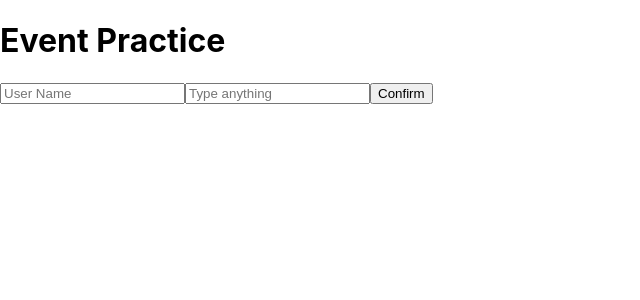
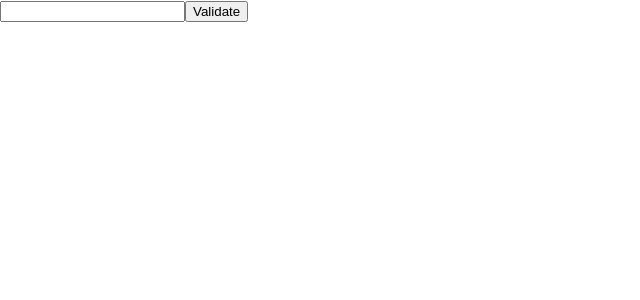
Before and after one commit to geumilbae/book_react_skill, a React (Create React App) app in the folder hello-react/: page / in a window 1280 px wide. Shown: the top 300 px of the page, without its empty margins (0-640 px from the left). Built offline with nearby package versions, Linux system fonts and the light colour scheme.

Commit message:
5.1 ref: password, green, and red

```diff
--- a/hello-react/src/App.js
+++ b/hello-react/src/App.js
@@ -1,8 +1,10 @@
 import React from "react";
-import EventPractice from "./EventPractice";
+import ValidationSample from "./ValidationSample";
 
 const App = () => {
-    return <EventPractice />;
+    return (
+        <ValidationSample />
+    );
 };
 
 export default App;
--- /dev/null
+++ b/hello-react/src/ValidationSample.css
@@ -0,0 +1,6 @@
+.success {
+    background-color: lightgreen;
+}
+.failure {
+    background-color: lightcoral;
+}
--- /dev/null
+++ b/hello-react/src/ValidationSample.js
@@ -0,0 +1,39 @@
+import React, {Component} from "react";
+import './ValidationSample.css';
+
+class ValidationSample extends Component {
+    state = {
+        password: '',
+        clicked: false,
+        validated: false
+    }
+
+    handleChange = e => {
+        this.setState({
+            password: e.target.value
+        });
+    }
+
+    handleButtonClick = () => {
+        this.setState({
+            clicked: true,
+            validated: this.state.password === '0000'
+        })
+    }
+
+    render() {
+        return (
+            <div>
+                <input
+                    type="password"
+                    value={this.state.password}
+                    onChange={this.handleChange}
+                    className={this.state.clicked ? (this.state.validated ? 'success' : 'failure') : ''}
+                />
+                <button onClick={this.handleButtonClick}>Validate</button>
+            </div>
+        );
+    }
+}
+
+export default ValidationSample;
```
